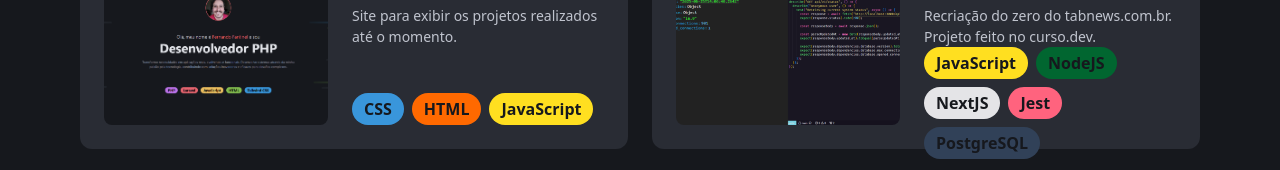
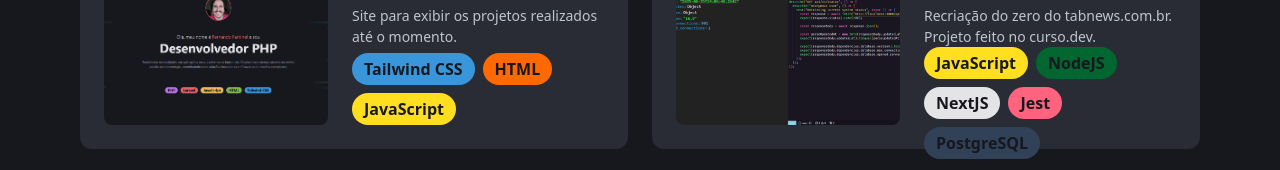
Before and after one commit to fernandofantinel/portfolio-static, a website: page index.html in a window 1280 px wide. Shown: the part 926-1096 px from the top of the page. Drawn offline with Linux system fonts and the light colour scheme.

Commit message:
fix: change technology from CSS to Tailwind CSS

```diff
--- a/index.html
+++ b/index.html
@@ -57,7 +57,7 @@
           </div>
           <div class="flex flex-wrap gap-2">
             <div class="bg-main-blue rounded-full px-3 py-1">
-              <span class="text-gray-500 font-bold leading-[1.2]">CSS</span>
+              <span class="text-gray-500 font-bold leading-[1.2]">Tailwind CSS</span>
             </div>
             <div class="bg-orange-500 rounded-full px-3 py-1">
               <span class="text-gray-500 font-bold leading-[1.2]">HTML</span>
```
